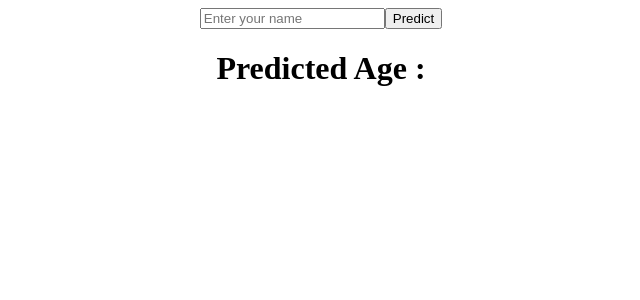
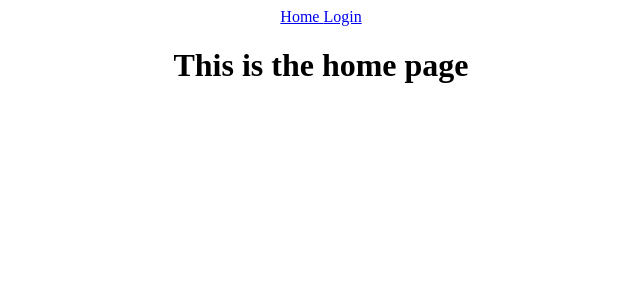
Before and after one commit to sukhman31/Learn-React, a React (Create React App) app: page / in a window 1280 px wide. Shown: the top 300 px of the page, without its empty margins (319-959 px from the left). Built offline with nearby package versions, Linux system fonts and the light colour scheme.

Commit message:
react router dom

```diff
--- a/package.json
+++ b/package.json
@@ -9,6 +9,7 @@
     "axios": "^1.4.0",
     "react": "^18.2.0",
     "react-dom": "^18.2.0",
+    "react-router-dom": "^6.14.1",
     "react-scripts": "^4.0.3",
     "web-vitals": "^2.1.4"
   },
--- a/src/App.js
+++ b/src/App.js
@@ -1,28 +1,28 @@
 import Axios from 'axios';
 import './App.css';
 import { useState, useEffect } from 'react';
+import { BrowserRouter as Router, Routes, Route, Link } from 'react-router-dom';
+import { Home } from './pages/home';
+import { Login } from './pages/login';
 
 
 function App(){
-  const [input, setInput] = useState('');
-  const [age,setAge] = useState(null);
-
-  const setName = (event) =>{
-    setInput(event.target.value);
-  }
-
-  const predictAge = () => {
-    Axios.get(`https://api.agify.io/?name=${input}`).then((res)=>{
-      setAge(res.data.age)
-    })
-  }
 
   return (
-  <div className='App'>
-    <input placeholder='Enter your name' onChange={setName}></input>
-    <button onClick={predictAge}>Predict</button>
-    <h1>Predicted Age : {age}</h1>
-  </div>
+    <div className='App'>
+      <Router>
+        <div>
+          <Link to='/'> Home </Link>
+          <Link to='/login'> Login </Link>
+        </div>
+        <Routes>
+          <Route path='/' element={<Home />}/>
+          <Route path='/login' element={<Login />}/>
+          <Route path='*' element={<h1>page not found</h1>}/>
+        </Routes>
+      </Router>
+
+    </div>
   );
 }
 
--- /dev/null
+++ b/src/pages/home.js
@@ -0,0 +1,3 @@
+export const Home = () =>{
+    return <h1>This is the home page</h1>
+}
--- /dev/null
+++ b/src/pages/login.js
@@ -0,0 +1,3 @@
+export const Login = () =>{
+    return <h1>This is the login page</h1>
+}
```
Also changed, not shown: 1 other file (tests, documents, lock files or other folders).
